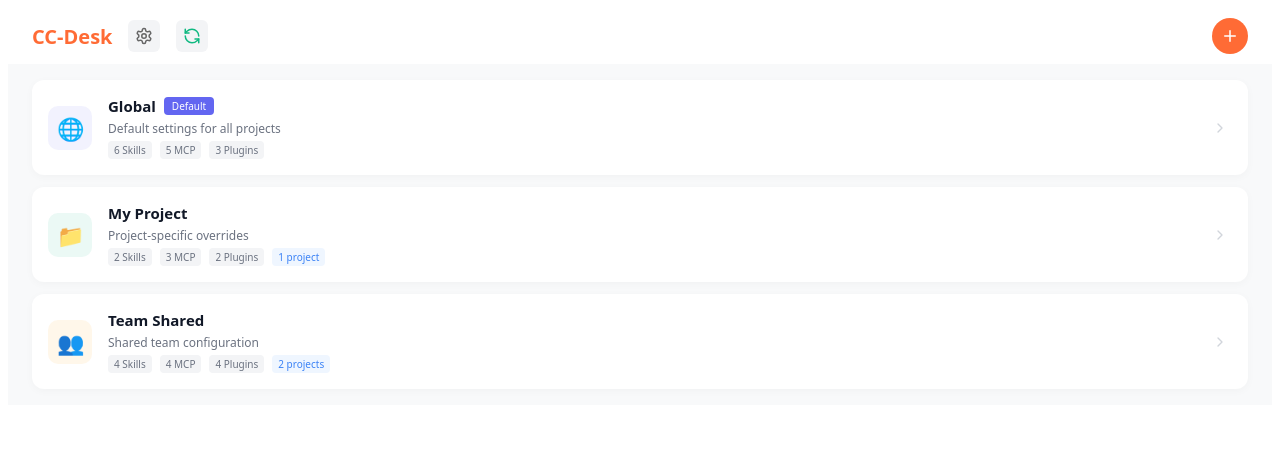
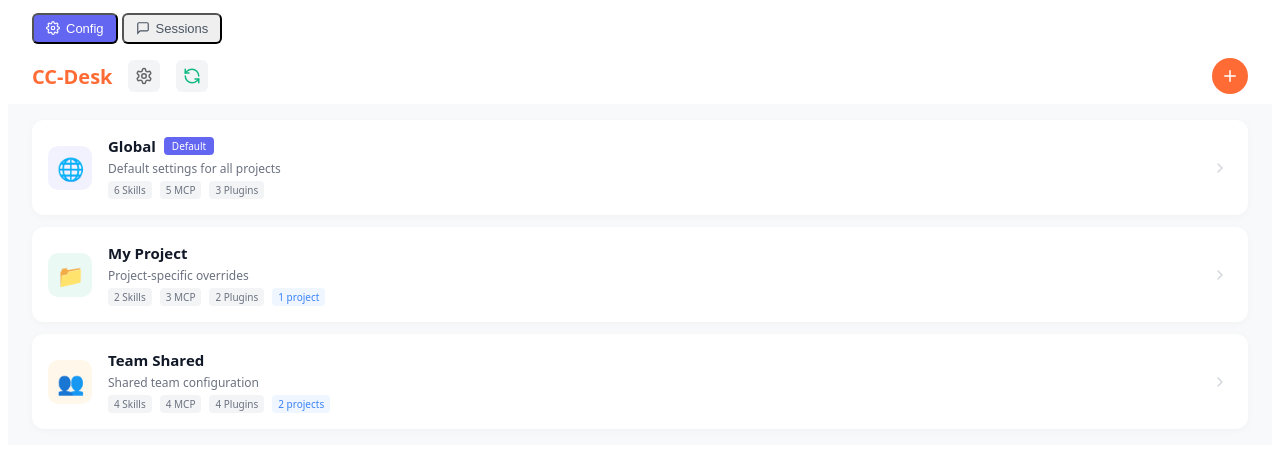
Before and after one commit to ZouZhao321/cc-desk, a Vue app: page / in a window 1280 px wide. Shown: the top 452 px of the page. Built offline with nearby package versions, Linux system fonts and the light colour scheme.

Commit message:
feat(app): 添加 Config/Sessions 顶部 Tab 导航

```diff
--- a/src/App.vue
+++ b/src/App.vue
@@ -3,11 +3,13 @@ import { ref, computed, onMounted } from 'vue'
 import { NConfigProvider, NMessageProvider } from 'naive-ui'
 import ConfigListMain from './components/ConfigListMain.vue'
 import ConfigDetail from './components/ConfigDetail.vue'
+import SessionHistory from './components/SessionHistory.vue'
 import { useSettings } from './composables/useSettings'
 import type { InheritedItem, ProjectOverride, ProjectListItem } from './types'
 
 const { loadConfig } = useSettings()
 
+const activePage = ref<'config' | 'sessions'>('config')
 const currentView = ref<'list' | 'detail'>('list')
 const activeScope = ref('global')
 const activeTab = ref<'project' | 'skills' | 'mcp' | 'plugins'>('skills')
@@ -426,8 +428,54 @@ onMounted(loadConfig)
 <template>
 	<n-config-provider>
 		<n-message-provider>
+			<div class="flex flex-col w-full h-full bg-white font-sans">
+				<!-- 顶部 Tab 栏 -->
+				<div class="flex items-center h-40px px-24px bg-white border-b border-gray-100 shrink-0 gap-4px">
+					<button
+						class="flex items-center gap-6px px-12px py-6px rounded-6px text-13px transition-colors"
+						:class="
+							activePage === 'config' ? 'bg-indigo-500 text-white' : 'text-gray-600 hover:bg-gray-100'
+						"
+						@click="activePage = 'config'"
+					>
+						<svg
+							class="w-14px h-14px"
+							viewBox="0 0 24 24"
+							fill="none"
+							stroke="currentColor"
+							stroke-width="2"
+						>
+							<circle cx="12" cy="12" r="3" />
+							<path
+								d="M19.4 15a1.65 1.65 0 0 0 .33 1.82l.06.06a2 2 0 0 1 0 2.83 2 2 0 0 1-2.83 0l-.06-.06a1.65 1.65 0 0 0-1.82-.33 1.65 1.65 0 0 0-1 1.51V21a2 2 0 0 1-2 2 2 2 0 0 1-2-2v-.09A1.65 1.65 0 0 0 9 19.4a1.65 1.65 0 0 0-1.82.33l-.06.06a2 2 0 0 1-2.83 0 2 2 0 0 1 0-2.83l.06-.06A1.65 1.65 0 0 0 4.68 15a1.65 1.65 0 0 0-1.51-1H3a2 2 0 0 1-2-2 2 2 0 0 1 2-2h.09A1.65 1.65 0 0 0 4.6 9a1.65 1.65 0 0 0-.33-1.82l-.06-.06a2 2 0 0 1 0-2.83 2 2 0 0 1 2.83 0l.06.06A1.65 1.65 0 0 0 9 4.68a1.65 1.65 0 0 0 1-1.51V3a2 2 0 0 1 2-2 2 2 0 0 1 2 2v.09a1.65 1.65 0 0 0 1 1.51 1.65 1.65 0 0 0 1.82-.33l.06-.06a2 2 0 0 1 2.83 0 2 2 0 0 1 0 2.83l-.06.06a1.65 1.65 0 0 0-.33 1.82V9a1.65 1.65 0 0 0 1.51 1H21a2 2 0 0 1 2 2 2 2 0 0 1-2 2h-.09a1.65 1.65 0 0 0-1.51 1z"
+							/>
+						</svg>
+						Config
+					</button>
+					<button
+						class="flex items-center gap-6px px-12px py-6px rounded-6px text-13px transition-colors"
+						:class="
+							activePage === 'sessions' ? 'bg-indigo-500 text-white' : 'text-gray-600 hover:bg-gray-100'
+						"
+						@click="activePage = 'sessions'"
+					>
+						<svg
+							class="w-14px h-14px"
+							viewBox="0 0 24 24"
+							fill="none"
+							stroke="currentColor"
+							stroke-width="2"
+						>
+							<path d="M21 15a2 2 0 0 1-2 2H7l-4 4V5a2 2 0 0 1 2-2h14a2 2 0 0 1 2 2z" />
+						</svg>
+						Sessions
+					</button>
+				</div>
+
+				<!-- 内容区 -->
+				<div class="flex-1 overflow-hidden">
 					<ConfigListMain
-				v-if="currentView === 'list'"
+						v-if="activePage === 'config' && currentView === 'list'"
 						:scopes="scopes"
 						@select="handleSelectScope"
 						@add="handleAdd"
@@ -435,7 +483,7 @@ onMounted(loadConfig)
 						@sync="handleSync"
 					/>
 					<ConfigDetail
-				v-else
+						v-else-if="activePage === 'config' && currentView === 'detail'"
 						:config-name="configName"
 						:active-tab="activeTab"
 						:items="currentItems"
@@ -452,6 +500,9 @@ onMounted(loadConfig)
 						@override-update="handleOverrideUpdate"
 						@override-remove="handleOverrideRemove"
 					/>
+					<SessionHistory v-else-if="activePage === 'sessions'" />
+				</div>
+			</div>
 		</n-message-provider>
 	</n-config-provider>
 </template>
```
Lines whose indentation alone changed are shown as unchanged.
